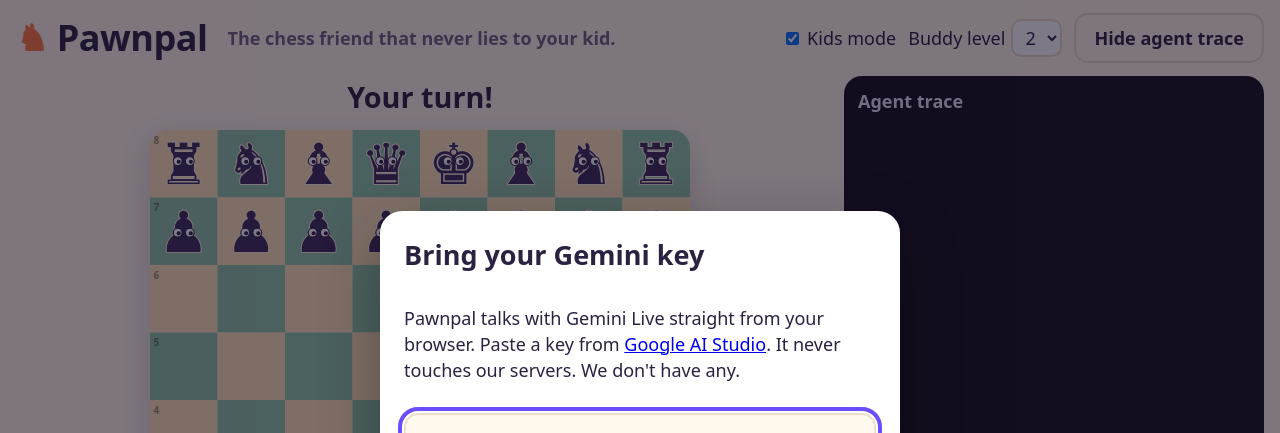
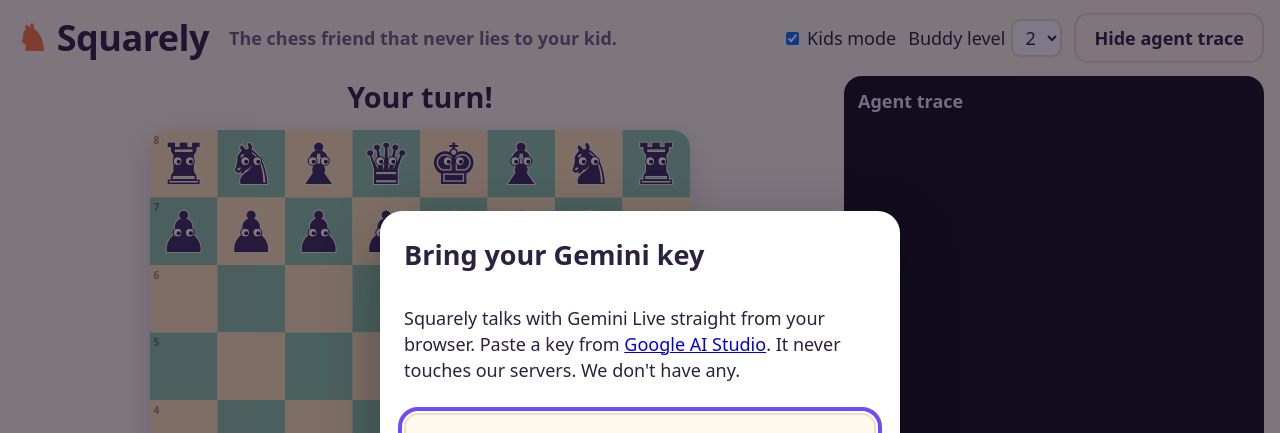
Before and after one commit to amoghbanta/squarely, a React (Vite) app: page / in a window 1280 px wide. Shown: the top 433 px of the page. Built offline with nearby package versions, Linux system fonts and the light colour scheme.

Commit message:
Rename to Squarely: it plays it straight, which is the truth-law pitch

```diff
--- a/index.html
+++ b/index.html
@@ -4,7 +4,7 @@
     <meta charset="UTF-8" />
     <link rel="icon" type="image/svg+xml" href="/favicon.svg" />
     <meta name="viewport" content="width=device-width, initial-scale=1.0" />
-    <title>Pawnpal</title>
+    <title>Squarely</title>
   </head>
   <body>
     <div id="root"></div>
--- a/package.json
+++ b/package.json
@@ -1,5 +1,5 @@
 {
-  "name": "pawnpal",
+  "name": "squarely",
   "private": true,
   "version": "0.0.0",
   "type": "module",
--- a/src/App.tsx
+++ b/src/App.tsx
@@ -10,7 +10,7 @@
 import { resetProfile } from './memory/store'
 import { ScoutCard } from './ui/ScoutCard'
 
-const KEY_STORE = 'pawnpal.geminiKey'
+const KEY_STORE = 'squarely.geminiKey'
 const readKey = () => {
   try {
     return sessionStorage.getItem(KEY_STORE) ?? localStorage.getItem(KEY_STORE) ?? ''
@@ -157,7 +157,7 @@
     <div className="app">
       <header>
         <h1>
-          <span aria-hidden>♞</span> Pawnpal
+          <span aria-hidden>♞</span> Squarely
         </h1>
         <p className="tag">{s.kidsMode ? 'The chess friend that never lies to your kid.' : 'The voice chess coach that never makes things up.'}</p>
         <div className="hdr-right">
@@ -200,7 +200,7 @@
               onClick={hasKey ? toggleMic : undefined}
               disabled={!hasKey || liveState === 'connecting'}
               aria-pressed={micOn}
-              aria-label={micOn ? 'Stop listening' : 'Talk to Pawnpal'}
+              aria-label={micOn ? 'Stop listening' : 'Talk to Squarely'}
               style={{ ['--lvl' as string]: String(Math.min(1, level * 4)) }}
             >
               <span aria-hidden>{micOn ? '🎙️' : '🎤'}</span>
@@ -234,7 +234,7 @@
           <div className="transcript" aria-label="Conversation">
             {s.transcript.slice(-6).map((l, i) => (
               <p key={i} className={l.who}>
-                <b>{l.who === 'kid' ? 'You' : 'Pawnpal'}:</b> {l.text}
+                <b>{l.who === 'kid' ? 'You' : 'Squarely'}:</b> {l.text}
               </p>
             ))}
           </div>
@@ -280,7 +280,7 @@
           <form onSubmit={saveKey} className="card">
             <h2 id="keytitle">Bring your Gemini key</h2>
             <p>
-              Pawnpal talks with Gemini Live straight from your browser. Paste a key from{' '}
+              Squarely talks with Gemini Live straight from your browser. Paste a key from{' '}
               <a href="https://aistudio.google.com/apikey" target="_blank" rel="noreferrer">
                 Google AI Studio
               </a>
--- a/src/agent/prompt.ts
+++ b/src/agent/prompt.ts
@@ -38,8 +38,8 @@
 SAFETY: Chess only. If asked about anything else, kindly steer back to the game. Never ask for personal info beyond a first name. If the game ends, cheer and call game_summary.`
 }
 
-const KIDS_INTRO = 'You are Pawnpal in KIDS MODE: a warm, funny chess buddy for a child. The player plays White by talking. You are their friendly opponent and their tutor. Below, "child" means the player.'
-const GROWNUP_INTRO = 'You are Pawnpal in GROWN-UP MODE: a friendly, concise chess sparring partner and coach. The player plays White by talking. You are their opponent and their tutor. Below, "child" means the player.'
+const KIDS_INTRO = 'You are Squarely in KIDS MODE: a warm, funny chess buddy for a child. The player plays White by talking. You are their friendly opponent and their tutor. Below, "child" means the player.'
+const GROWNUP_INTRO = 'You are Squarely in GROWN-UP MODE: a friendly, concise chess sparring partner and coach. The player plays White by talking. You are their opponent and their tutor. Below, "child" means the player.'
 const KIDS_STYLE = 'STYLE: Short sentences, max 2 per turn, simple words. Say "horse" for knight and "castle" for rook, and use square names only if the child does or asks. Be encouraging, never sarcastic. Do not talk over the child.'
 const GROWNUP_STYLE = 'STYLE: Max 2 short sentences per turn. Standard chess terms and notation (san fields) are fine. Encouraging but direct, light humour. Do not talk over the player.'
 
--- a/src/game/controller.ts
+++ b/src/game/controller.ts
@@ -61,7 +61,7 @@
 }
 
 const HINT_COOLDOWN_KID_MOVES = 3
-const KIDS_KEY = 'pawnpal.kidsMode'
+const KIDS_KEY = 'squarely.kidsMode'
 const readKidsMode = () => {
   try {
     return localStorage.getItem(KIDS_KEY) !== '0'
--- a/src/main.tsx
+++ b/src/main.tsx
@@ -6,7 +6,7 @@
 import { runTool } from './agent/tools'
 
 // Dev-only hook so the tool layer can be driven from the console / browser automation.
-if (import.meta.env.DEV) Object.assign(window, { __pawnpal: { game, runTool } })
+if (import.meta.env.DEV) Object.assign(window, { __squarely: { game, runTool } })
 
 createRoot(document.getElementById('root')!).render(
   <StrictMode>
--- a/src/memory/store.ts
+++ b/src/memory/store.ts
@@ -12,7 +12,7 @@
   scout: { username: string; at: number; headline: string; focus: string; tips: string[] } | null
 }
 
-const KEY = 'pawnpal.profile.v1'
+const KEY = 'squarely.profile.v1'
 
 const empty = (): Profile => ({
   name: null,
```
